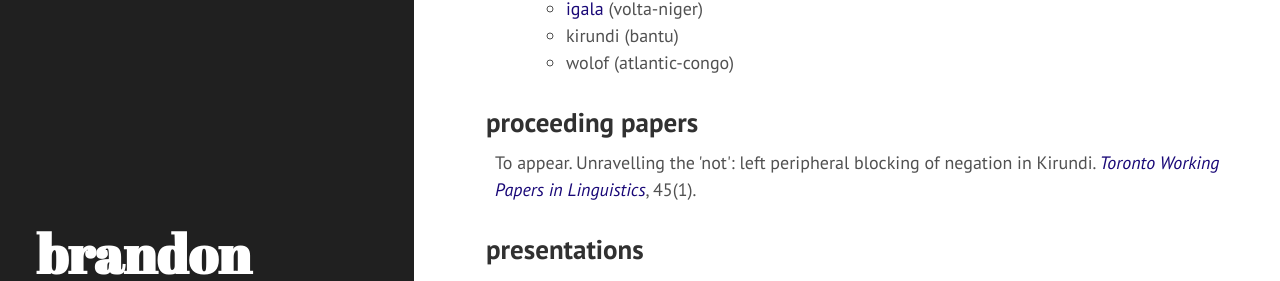
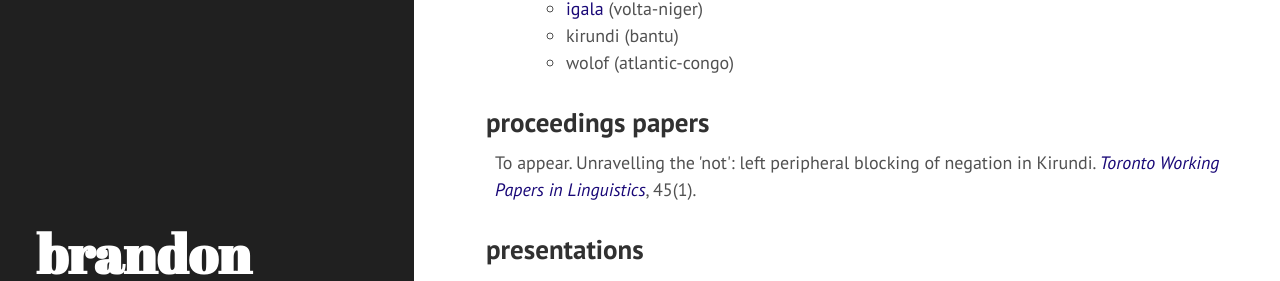
Before and after one commit to bchaper0n/bchaper0n.github.io, a Jekyll site: the page built from index.html, in a window 1280 px wide. Shown: the part 212-493 px from the top of the page. Built offline with Jekyll 4.4.1, drawn with Linux system fonts in a browser that asks for light colours.

Commit message:
fixed typo

```diff
--- a/index.html
+++ b/index.html
@@ -16,7 +16,7 @@ title: home
     </ul>
 </ul>
 
-<h2 style="margin-top: 30px;">proceeding papers</h2>
+<h2 style="margin-top: 30px;">proceedings papers</h2>
 <div style="margin-left: 0.5em;">
 <p>To appear. Unravelling the 'not': left peripheral blocking of negation in Kirundi. <em><a href="https://twpl.library.utoronto.ca/index.php/twpl">Toronto Working Papers in Linguistics</a></em>, 45(1).</p>
 </div>
```
